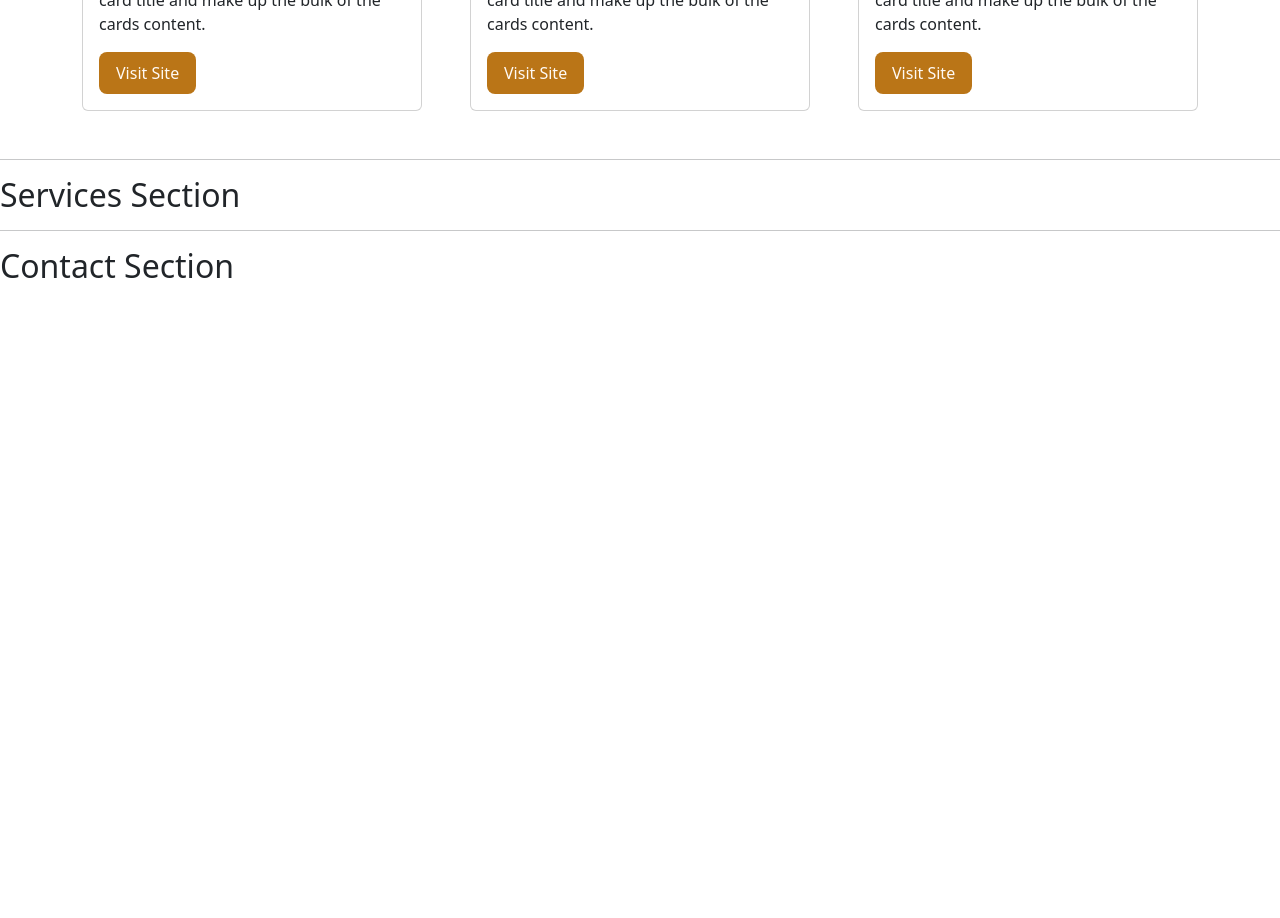
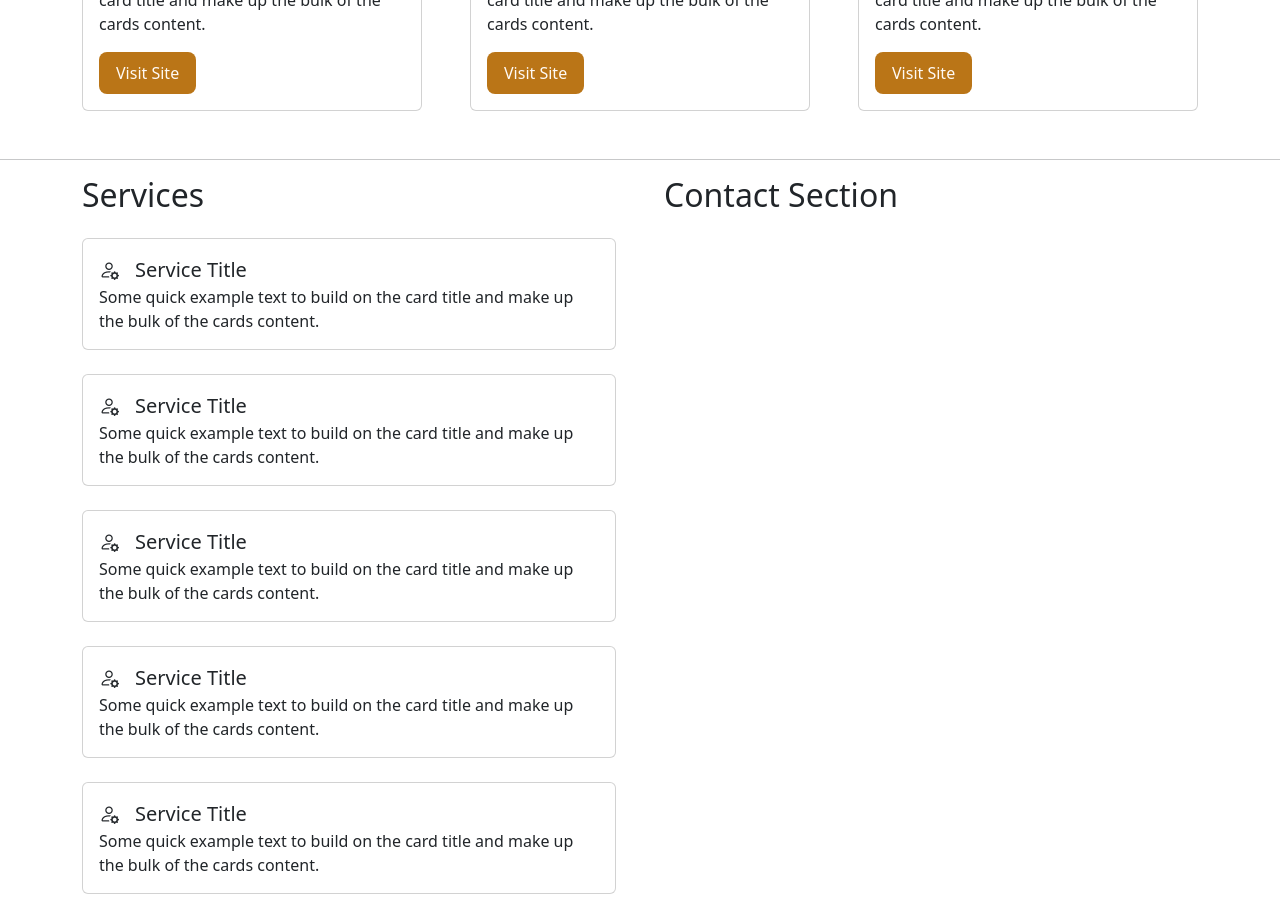
Before and after one commit to Tyler-de-Wit/portfolio-site-react, a React (Vite) app: page / in a window 1280 px wide. Shown: the part 2380-3298 px from the top of the page. Before the commit the page ends 2674 px from the top, so only its background shows below. Built offline with nearby package versions, Linux system fonts and the light colour scheme.

Commit message:
feat: Add Services section that uses data to map out service cards

```diff
--- a/src/App.tsx
+++ b/src/App.tsx
@@ -3,6 +3,7 @@ import Navigation from "./components/Navigation";
 import HeaderSection from "./components/HeaderSection";
 import AboutSection from "./components/AboutSection";
 import MyWorkSection from "./components/MyWorkSection";
+import ServicesSection from "./components/ServicesSection";
 
 function App() {
   return (
@@ -20,13 +21,16 @@ function App() {
           <MyWorkSection />
         </section>
         <hr />
-        <section id="services">
-          <h2>Services Section</h2>
-        </section>
-        <hr />
-        <section id="contact">
-          <h2>Contact Section</h2>
-        </section>
+        <div className="container">
+          <div className="row g-5">
+            <section id="services" className="col-12 col-lg-6">
+              <ServicesSection />
+            </section>
+            <section id="contact" className="col-12 col-lg-6">
+              <h2>Contact Section</h2>
+            </section>
+          </div>
+        </div>
       </main>
       <footer></footer>
     </>
--- /dev/null
+++ b/src/components/ServicesSection.tsx
@@ -0,0 +1,20 @@
+import serviceCards from "../data/serviceCards";
+
+const ServicesSection = () => {
+  return (
+    <>
+      <h2>Services</h2>
+      {serviceCards.map((service) => (
+        <div className="card mt-4 mb-4" key={service.id}>
+          <div className="card-body">
+            <i className={service.icon}></i>
+            <h3 className="card-title fs-5 d-inline">{service.title}</h3>
+            <p className="card-text">{service.text}</p>
+          </div>
+        </div>
+      ))}
+    </>
+  );
+};
+
+export default ServicesSection;
--- /dev/null
+++ b/src/data/serviceCards.ts
@@ -0,0 +1,41 @@
+interface Project {
+  id: number;
+  icon: string;
+  title: string;
+  text: string;
+}
+
+const serviceCards: Project[] = [
+  {
+    id: 1,
+    icon: "bi bi-person-gear me-3 fs-5",
+    title: "Service Title",
+    text: "Some quick example text to build on the card title and make up the bulk of the cards content.",
+  },
+  {
+    id: 2,
+    icon: "bi bi-person-gear me-3 fs-5",
+    title: "Service Title",
+    text: "Some quick example text to build on the card title and make up the bulk of the cards content.",
+  },
+  {
+    id: 3,
+    icon: "bi bi-person-gear me-3 fs-5",
+    title: "Service Title",
+    text: "Some quick example text to build on the card title and make up the bulk of the cards content.",
+  },
+  {
+    id: 4,
+    icon: "bi bi-person-gear me-3 fs-5",
+    title: "Service Title",
+    text: "Some quick example text to build on the card title and make up the bulk of the cards content.",
+  },
+  {
+    id: 5,
+    icon: "bi bi-person-gear me-3 fs-5",
+    title: "Service Title",
+    text: "Some quick example text to build on the card title and make up the bulk of the cards content.",
+  },
+];
+
+export default serviceCards;
```
